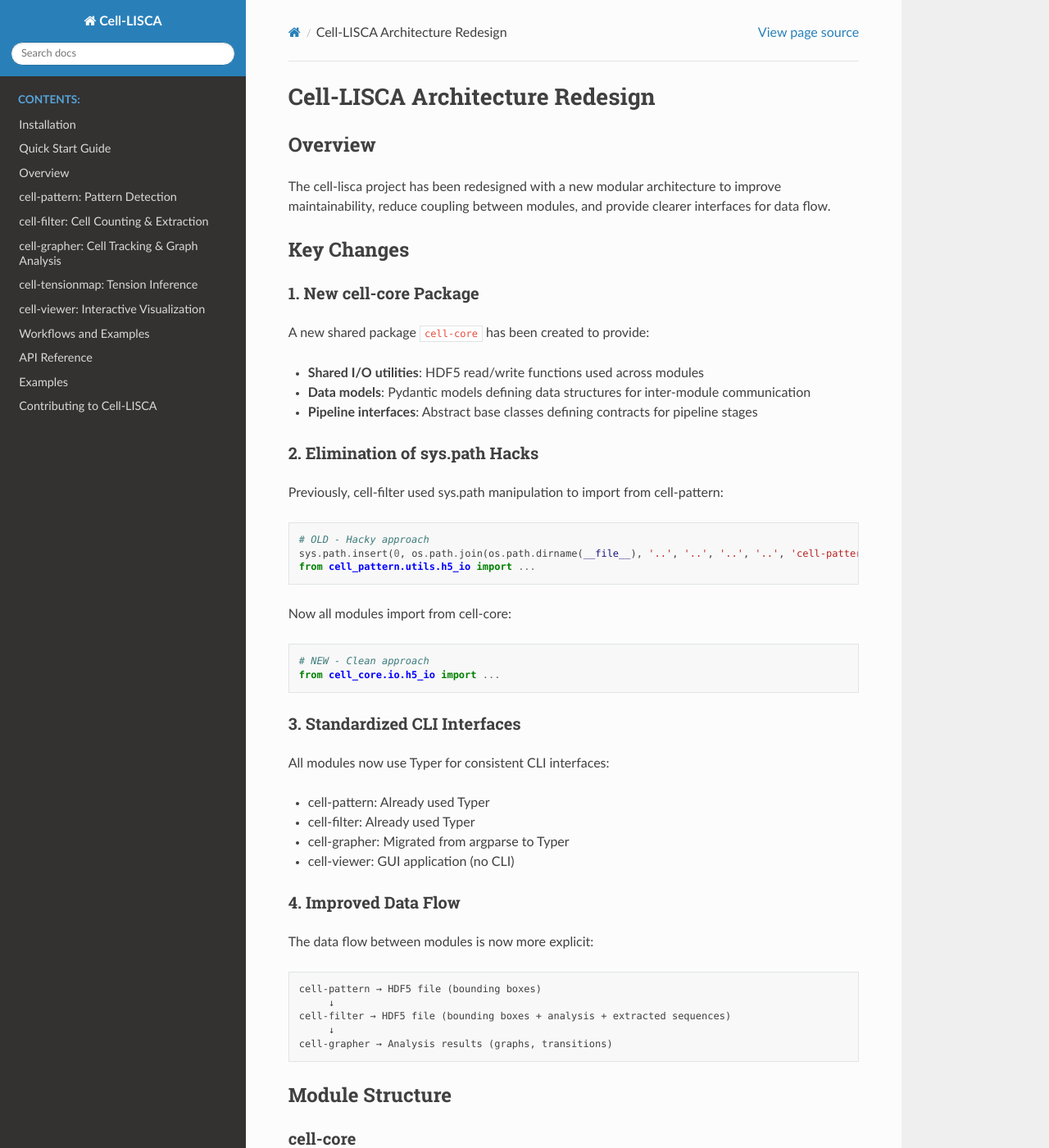
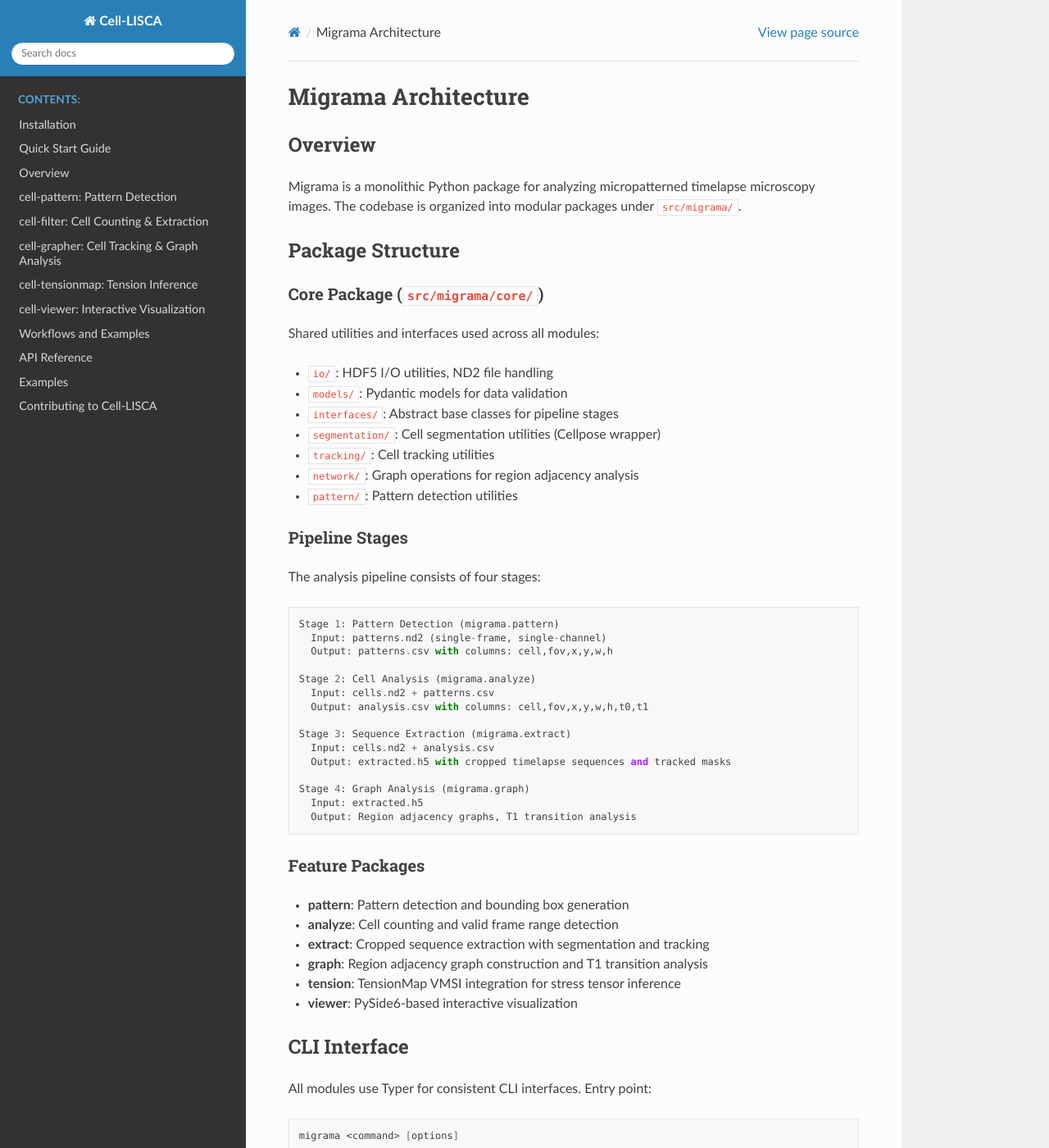
Before and after one commit to keejkrej/cell-lisca, a Sphinx documentation site: the page built from docs/ARCHITECTURE.md, in a window 1280 px wide and 1400 px high. Shown: the whole window at 82% size. Built offline with Sphinx 7.4.7 and the Read the Docs theme 3.1.0, drawn with Linux system fonts in a browser that asks for light colours; pages that are not in the unit, such as notebooks, are missing from menus; some of the changed text lies outside the part shown.

Commit message:
docs: align documentation with actual CLI commands
- Fix README.md: replace migrama.filter with migrama.analyze, update
  CLI examples to match actual command syntax in src/migrama/cli/main.py
- Rewrite ARCHITECTURE.md: remove outdated cell-* package references,
  document migrama's actual package structure and pipeline stages
- Update module list and dependencies section to reflect current code

````diff
--- a/docs/ARCHITECTURE.md
+++ b/docs/ARCHITECTURE.md
@@ -1,99 +1,78 @@
-# Cell-LISCA Architecture Redesign
+# Migrama Architecture
 
 ## Overview
 
-The cell-lisca project has been redesigned with a new modular architecture to improve maintainability, reduce coupling between modules, and provide clearer interfaces for data flow.
+Migrama is a monolithic Python package for analyzing micropatterned timelapse microscopy images. The codebase is organized into modular packages under `src/migrama/`.
 
-## Key Changes
+## Package Structure
 
-### 1. New cell-core Package
+### Core Package (`src/migrama/core/`)
 
-A new shared package `cell-core` has been created to provide:
-- **Shared I/O utilities**: HDF5 read/write functions used across modules
-- **Data models**: Pydantic models defining data structures for inter-module communication
-- **Pipeline interfaces**: Abstract base classes defining contracts for pipeline stages
+Shared utilities and interfaces used across all modules:
 
-### 2. Elimination of sys.path Hacks
+- `io/`: HDF5 I/O utilities, ND2 file handling
+- `models/`: Pydantic models for data validation
+- `interfaces/`: Abstract base classes for pipeline stages
+- `segmentation/`: Cell segmentation utilities (Cellpose wrapper)
+- `tracking/`: Cell tracking utilities
+- `network/`: Graph operations for region adjacency analysis
+- `pattern/`: Pattern detection utilities
 
-Previously, cell-filter used sys.path manipulation to import from cell-pattern:
-```python
-# OLD - Hacky approach
-sys.path.insert(0, os.path.join(os.path.dirname(__file__), '..', '..', '..', '..', 'cell-pattern', 'src'))
-from cell_pattern.utils.h5_io import ...
+### Pipeline Stages
+
+The analysis pipeline consists of four stages:
+
+```
+Stage 1: Pattern Detection (migrama.pattern)
+  Input: patterns.nd2 (single-frame, single-channel)
+  Output: patterns.csv with columns: cell,fov,x,y,w,h
+
+Stage 2: Cell Analysis (migrama.analyze)
+  Input: cells.nd2 + patterns.csv
+  Output: analysis.csv with columns: cell,fov,x,y,w,h,t0,t1
+
+Stage 3: Sequence Extraction (migrama.extract)
+  Input: cells.nd2 + analysis.csv
+  Output: extracted.h5 with cropped timelapse sequences and tracked masks
+
+Stage 4: Graph Analysis (migrama.graph)
+  Input: extracted.h5
+  Output: Region adjacency graphs, T1 transition analysis
 ```
 
-Now all modules import from cell-core:
-```python
-# NEW - Clean approach
-from cell_core.io.h5_io import ...
+### Feature Packages
+
+- **pattern**: Pattern detection and bounding box generation
+- **analyze**: Cell counting and valid frame range detection
+- **extract**: Cropped sequence extraction with segmentation and tracking
+- **graph**: Region adjacency graph construction and T1 transition analysis
+- **tension**: TensionMap VMSI integration for stress tensor inference
+- **viewer**: PySide6-based interactive visualization
+
+## CLI Interface
+
+All modules use Typer for consistent CLI interfaces. Entry point:
+
+```bash
+migrama <command> [options]
 ```
 
-### 3. Standardized CLI Interfaces
+Available commands: `pattern`, `analyze`, `extract`, `graph`, `tension`, `viewer`
 
-All modules now use Typer for consistent CLI interfaces:
-- cell-pattern: Already used Typer
-- cell-filter: Already used Typer
-- cell-grapher: Migrated from argparse to Typer
-- cell-viewer: GUI application (no CLI)
+## Data Flow
 
-### 4. Improved Data Flow
+1. `migrama pattern --patterns patterns.nd2 --output patterns.csv`
+2. `migrama analyze --cells cells.nd2 --csv patterns.csv --output analysis.csv`
+3. `migrama extract --cells cells.nd2 --csv analysis.csv --output extracted.h5`
+4. `migrama graph --input extracted.h5 --output ./analysis --fov 0 --pattern 0 --sequence 0`
 
-The data flow between modules is now more explicit:
+## Dependencies
 
-```
-cell-pattern → HDF5 file (bounding boxes)
-     ↓
-cell-filter → HDF5 file (bounding boxes + analysis + extracted sequences)
-     ↓
-cell-grapher → Analysis results (graphs, transitions)
-```
-
-## Module Structure
-
-### cell-core
-- `io/h5_io.py`: HDF5 I/O utilities for all data stages
-- `models/data_models.py`: Pydantic models for data validation
-- `interfaces/pipeline.py`: Abstract base classes for pipeline stages
-
-### cell-pattern
-- Detects and annotates micropatterns
-- Outputs bounding boxes to HDF5
-- Depends on: cell-core (for I/O)
-
-### cell-filter
-- Analyzes cell counts and extracts sequences
-- Reads/writes HDF5 files
-- Depends on: cell-core (for I/O and models)
-
-### cell-grapher
-- Tracks cells and analyzes T1 transitions
-- Reads extracted sequences
-- Depends on: cell-core (for models)
-
-### cell-viewer
-- Interactive visualization GUI
-- Standalone application
-
-## Benefits
-
-1. **Reduced Coupling**: Modules no longer need to know about each other's internal structure
-2. **Clear Contracts**: Data models explicitly define what flows between stages
-3. **Shared Infrastructure**: Common utilities are centralized in cell-core
-4. **Better Testing**: Interfaces can be mocked for unit testing
-5. **Easier Maintenance**: Changes to I/O or data structures happen in one place
-
-## Future Improvements
-
-1. **Unified Data Format**: Consider having cell-grapher read directly from HDF5 instead of NPY
-2. **Pipeline Orchestrator**: Implement the Pipeline class from cell-core.interfaces.pipeline
-3. **Configuration Management**: Centralize configuration using cell-core models
-4. **Validation**: Add runtime validation using Pydantic models at module boundaries
-
-## Migration Guide
-
-To update existing code:
-
-1. Replace imports from `cell_pattern.utils.h5_io` with `cell_core.io.h5_io`
-2. Remove any sys.path manipulation for cross-module imports
-3. Use data models from `cell_core.models` for type hints and validation
-4. Follow the interface contracts in `cell_core.interfaces` for new modules
+All dependencies are listed in `pyproject.toml`. Key dependencies:
+- **numpy**, **scipy**, **scikit-image**: Core scientific computing
+- **cellpose**: Cell segmentation
+- **nd2**: Nikon ND2 file format support
+- **h5py**: HDF5 file I/O
+- **networkx**, **btrack**: Graph operations and cell tracking
+- **PySide6**: GUI for viewer module
+- **typer**: CLI framework
````
Also changed, not shown: README.md (+27 -41 lines).
